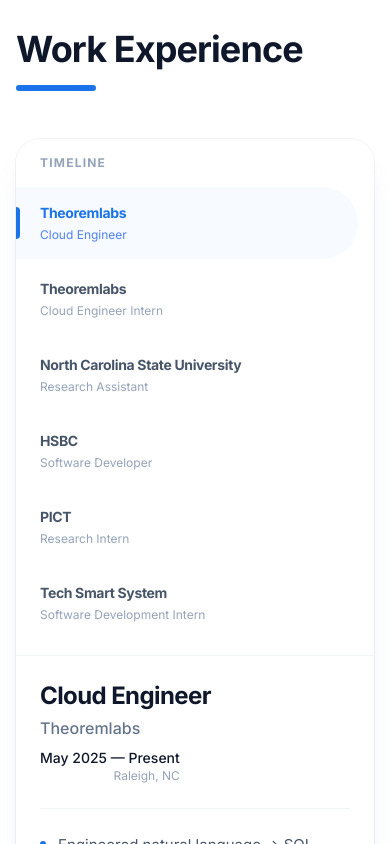
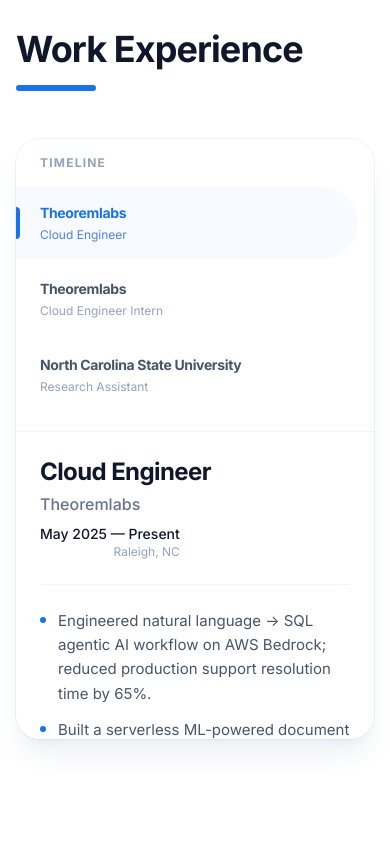
Before and after one commit to Shardul-Khandekar/Shardul-Khandekar.github.io, a React (Vite) app: page / in a window 390 px wide. Shown: the part 920-1764 px from the top of the page. Built offline with nearby package versions, Linux system fonts and the light colour scheme.

Commit message:
added favicon, changed index and exp notes

```diff
--- a/index.html
+++ b/index.html
@@ -2,7 +2,7 @@
 <html lang="en">
   <head>
     <meta charset="UTF-8" />
-    <link rel="icon" type="image/svg+xml" href="/vite.svg" />
+    <link rel="icon" type="image/svg+xml" href="/favicon.svg" />
     <meta name="viewport" content="width=device-width, initial-scale=1.0" />
     <link rel="preconnect" href="https://fonts.googleapis.com">
     <link rel="preconnect" href="https://fonts.gstatic.com" crossorigin>
--- a/src/App.jsx
+++ b/src/App.jsx
@@ -6,41 +6,18 @@
 import Publications from "./components/Publications";
 import Contact from "./components/Contact";
 
-/** * NEW COMPONENT: GeometricShapes
- * Renders Google-style primitives with a "Tech Glass" material.
- * They are positioned absolutely on the sides to fill the empty space.
- */
 function GeometricShapes() {
   return (
     <div className="fixed inset-0 z-0 pointer-events-none overflow-hidden">
-
-      {/* 1. Top Left - The "Google Blue" Circle */}
-      {/* A perfect circle, blurred heavily to look like a distant planet/cloud */}
       <div className="absolute top-[10%] -left-[5%] w-72 h-72 bg-blue-400/20 rounded-full blur-3xl animate-float-slow mix-blend-multiply" />
-
-      {/* 2. Top Right - The "Google Red" Squircle (Rounded Square) */}
-      {/* Positioned to balance the Hero text */}
       <div className="absolute top-[15%] -right-[5%] w-64 h-64 bg-red-400/20 rounded-[3rem] blur-3xl animate-float-medium mix-blend-multiply rotate-12" />
-
-      {/* 3. Middle Left - The "Google Yellow" Triangle (Abstract) */}
-      {/* We use a clip-path or just a rotated square to simulate geometry */}
       <div className="absolute top-[45%] left-[2%] w-48 h-48 bg-yellow-400/20 rounded-3xl blur-2xl animate-float-fast mix-blend-multiply -rotate-45" />
-
-      {/* 4. Bottom Right - The "Google Green" Pill */}
-      {/* Fills the space near contact/projects */}
       <div className="absolute bottom-[10%] right-[2%] w-80 h-80 bg-green-400/20 rounded-full blur-3xl animate-float-slow mix-blend-multiply" />
-
-      {/* 5. Center Deep - A subtle anchor */}
-      {/* Very faint purple to add depth to the center */}
       <div className="absolute top-1/2 left-1/2 -translate-x-1/2 -translate-y-1/2 w-[800px] h-[800px] bg-slate-200/30 rounded-full blur-[100px] opacity-50" />
-
     </div>
   );
 }
 
-/** * UPDATED BackgroundGrid
- * We removed the old "Glow" divs because GeometricShapes replaces them.
- */
 function BackgroundGrid() {
   return (
     <div className="fixed inset-0 z-0 pointer-events-none">
@@ -51,6 +28,7 @@
   );
 }
 
+/** UPDATED SIDE NAV LOGIC */
 function SideNav() {
   const [activeSection, setActiveSection] = useState("top");
   const SECTIONS = [
@@ -63,7 +41,16 @@
 
   useEffect(() => {
     const handleScroll = () => {
+      // 1. Bottom of Page Detection (The Fix)
+      // If we are within 20px of the bottom, FORCE "contact" to be active.
+      if ((window.innerHeight + window.scrollY) >= document.documentElement.scrollHeight - 50) {
+        setActiveSection("contact");
+        return;
+      }
+
+      // 2. Standard Scroll Detection
       const scrollPosition = window.scrollY + 300;
+
       for (const section of SECTIONS) {
         const element = document.getElementById(section.id);
         if (element) {
@@ -74,6 +61,7 @@
         }
       }
     };
+
     window.addEventListener("scroll", handleScroll);
     return () => window.removeEventListener("scroll", handleScroll);
   }, []);
@@ -111,14 +99,8 @@
 export default function App() {
   return (
     <div className="relative min-h-screen bg-white selection:bg-blue-100 selection:text-blue-900">
-
-      {/* 1. The Blueprint Grid */}
       <BackgroundGrid />
-
-      {/* 2. The New Google Shapes (Glassmorphism) */}
       <GeometricShapes />
-
-      {/* 3. Navigation */}
       <SideNav />
 
       <div className="relative z-10">
--- a/src/components/ExperienceNotes.jsx
+++ b/src/components/ExperienceNotes.jsx
@@ -1,6 +1,5 @@
 import React, { useMemo, useState, useEffect } from "react";
 
-/** Data - Kept exactly as provided */
 const JOBS = [
   {
     id: "theorem-ce",
@@ -80,9 +79,6 @@
   },
 ];
 
-/** * Left Row - Google Material Nav Item Style
- * Uses a pill-shape indicator and subtle typography changes.
- */
 function NavItem({ job, active, onClick, onHover, onLeave }) {
   return (
     <button
@@ -94,11 +90,9 @@
         active ? "bg-blue-50/50" : "hover:bg-slate-50"
       }`}
     >
-      {/* Active Indicator Line (The "Google Blue" Accent) */}
       {active && (
         <span className="absolute left-0 top-1/2 h-8 w-1 -translate-y-1/2 rounded-r-md bg-[#1a73e8]" />
       )}
-
       <span
         className={`text-sm font-bold tracking-tight transition-colors ${
           active ? "text-[#1a73e8]" : "text-slate-600 group-hover:text-slate-900"
@@ -117,11 +111,7 @@
   );
 }
 
-/** * Right Detail - Google Material Surface Style
- * Clean typography, chips for tech, spacious layout.
- */
 function DetailView({ job }) {
-  // Simple key-based animation trigger
   const [fade, setFade] = useState(false);
 
   useEffect(() => {
@@ -134,11 +124,10 @@
 
   return (
     <div
-      className={`relative h-full transition-opacity duration-300 ease-out ${
+      className={`relative h-full w-full transition-opacity duration-300 ease-out ${
         fade ? "opacity-100 translate-y-0" : "opacity-0 translate-y-2"
       }`}
     >
-      {/* Header Section */}
       <div className="mb-6 flex flex-col items-start justify-between border-b border-slate-100 pb-6 sm:flex-row sm:items-center">
         <div>
           <h3 className="text-2xl font-bold tracking-tight text-slate-900">
@@ -156,12 +145,10 @@
         </div>
       </div>
 
-      {/* Content Section */}
       <div className="space-y-6">
         <ul className="space-y-3">
           {job.bullets.map((b, i) => (
             <li key={i} className="group flex items-start gap-3">
-              {/* Custom Bullet point - Google Blue Dot */}
               <span className="mt-2 h-1.5 w-1.5 shrink-0 rounded-full bg-[#1a73e8] shadow-sm transition-transform group-hover:scale-125" />
               <span className="text-[15px] leading-relaxed text-slate-600">
                 {b}
@@ -170,7 +157,6 @@
           ))}
         </ul>
 
-        {/* Tech Stack Chips */}
         <div className="pt-2">
           <h4 className="mb-3 text-xs font-bold uppercase tracking-wider text-slate-400">
             Technologies
@@ -191,30 +177,16 @@
   );
 }
 
-/** Main Experience Section */
 export default function ExperienceSection() {
   const [selectedId, setSelectedId] = useState(JOBS[0].id);
   const [hoverId, setHoverId] = useState(null);
-
-  // If hovering, show that one, otherwise show selected
-  // Note: For a "pinned" interaction, usually clicking locks it.
-  const activeId = hoverId || selectedId;
-
-  // We prioritize the click (selectedId) for the main view content to avoid flickering
-  // But we use hoverId to highlight the list items.
-  // Actually, for better UX, let's keep the content locked to click,
-  // but allow hover to show a preview state if desired.
-  // To keep it simple and stable like Google Docs sidebar:
-  // Click changes content. Hover just highlights the button.
-
   const activeJob = useMemo(
     () => JOBS.find((j) => j.id === selectedId),
     [selectedId]
   );
 
   return (
-    <section section id="experience" className="mx-auto max-w-7xl px-4 py-24 sm:px-6 lg:px-8">
-      {/* Google-style Header: Clean, heavy contrast, blue accent */}
+    <section id="experience" className="mx-auto max-w-7xl px-4 py-24 sm:px-6 lg:px-8">
       <div className="mb-12 md:mb-16">
         <h2 className="text-4xl font-extrabold tracking-tight text-slate-900 md:text-5xl">
           Work Experience
@@ -222,11 +194,15 @@
         <div className="mt-4 h-1.5 w-20 rounded-full bg-[#1a73e8]" />
       </div>
 
-      {/* Main Card Container - Mimics a Google Cloud Console Card */}
-      <div className="min-h-[600px] overflow-hidden rounded-3xl bg-white shadow-xl shadow-slate-200/60 ring-1 ring-slate-900/5 md:flex">
+      {/* THE FIX:
+          1. 'grid': Replaces flexbox.
+          2. 'md:grid-cols-[20rem_1fr]': Forces two columns. The left is ALWAYS 20rem. The right is ALWAYS "the rest of the space" (1fr).
+          3. 'min-h-[600px]': Keeps the height stable.
+      */}
+     <div className="w-full h-[600px] overflow-hidden rounded-3xl bg-white shadow-xl shadow-slate-200/60 ring-1 ring-slate-900/5 grid grid-cols-1 md:grid-cols-[20rem_1fr]">
 
-        {/* Left Sidebar / Navigation */}
-        <div className="w-full shrink-0 border-b border-slate-100 bg-white py-4 md:w-80 md:border-b-0 md:border-r md:py-8">
+        {/* Left Sidebar */}
+        <div className="h-full overflow-y-auto border-b border-slate-100 bg-white py-4 md:border-b-0 md:border-r md:py-8">
           <div className="px-6 mb-4">
             <h3 className="text-xs font-bold uppercase tracking-widest text-slate-400">
               Timeline
@@ -247,7 +223,8 @@
         </div>
 
         {/* Right Content Area */}
-        <div className="flex-1 bg-white p-6 md:p-12">
+        {/* Note: In Grid, this naturally fills the 1fr column space */}
+        <div className="h-full overflow-y-auto bg-white p-6 md:p-12">
           <DetailView job={activeJob} />
         </div>
       </div>
```
Also changed, not shown: public/favicon.svg (added).
